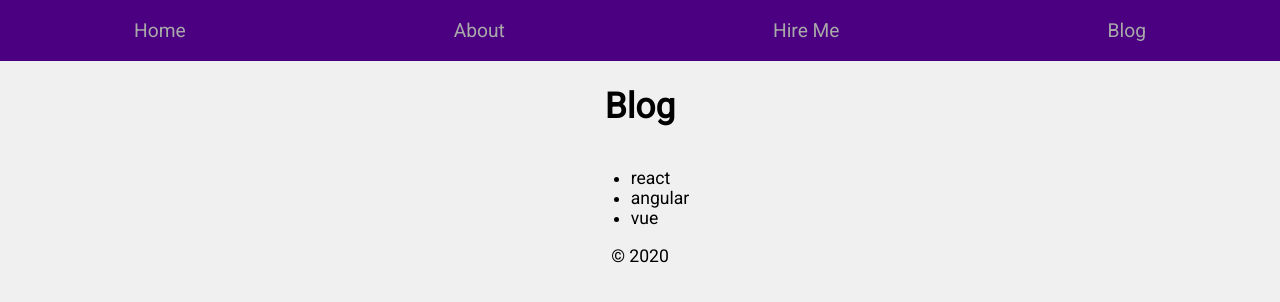
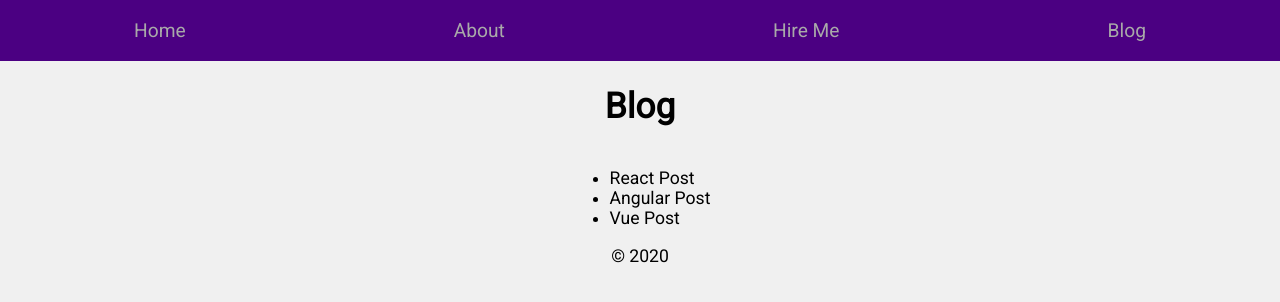
Before and after one commit to brunodiego5/next-portfolio, a Next.js app: page /blog in a window 1280 px wide. Shown: the top 302 px of the page. Built offline with nearby package versions, Linux system fonts and the light colour scheme.

Commit message:
Lesson_11._Cleaner_Urls_without_Query_Params

```diff
--- a/src/pages/blog/index.js
+++ b/src/pages/blog/index.js
@@ -3,9 +3,9 @@
 
 import * as Styled from "./styles";
 
-const PostLink = ({ title }) => (
+const PostLink = ({ slug, title }) => (
   <Styled.ListItem>
-    <Link href={`/post?title=${title}`}>
+    <Link as={`/${slug}`} href={`/post?title=${title}`}>
       <Styled.ListItemLink>{title}</Styled.ListItemLink>
     </Link>
   </Styled.ListItem>
@@ -15,9 +15,9 @@
   return (
     <Styled.Container>
       <Styled.List>
-        <PostLink title="react" />
-        <PostLink title="angular" />
-        <PostLink title="vue" />
+        <PostLink slug="react-post" title="React Post" />
+        <PostLink slug="angular-post" title="Angular Post" />
+        <PostLink slug="vue-post" title="Vue Post" />
       </Styled.List>
     </Styled.Container>
   );
```
Also changed, not shown: src/pages/post/index.js (+4 -3 lines).
